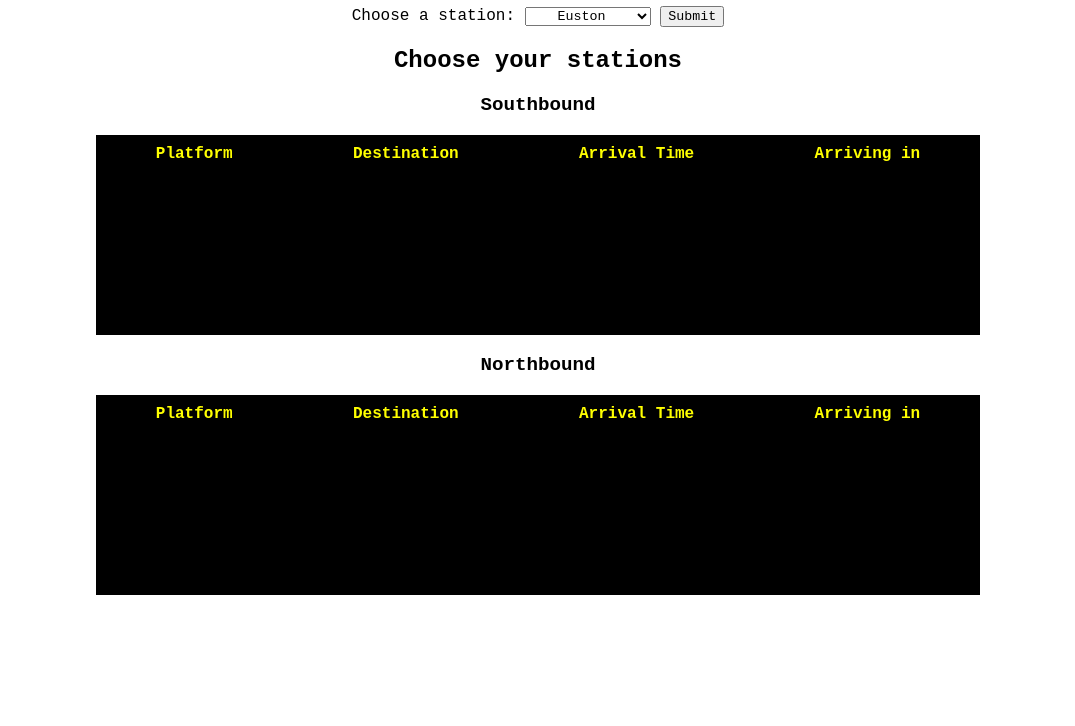
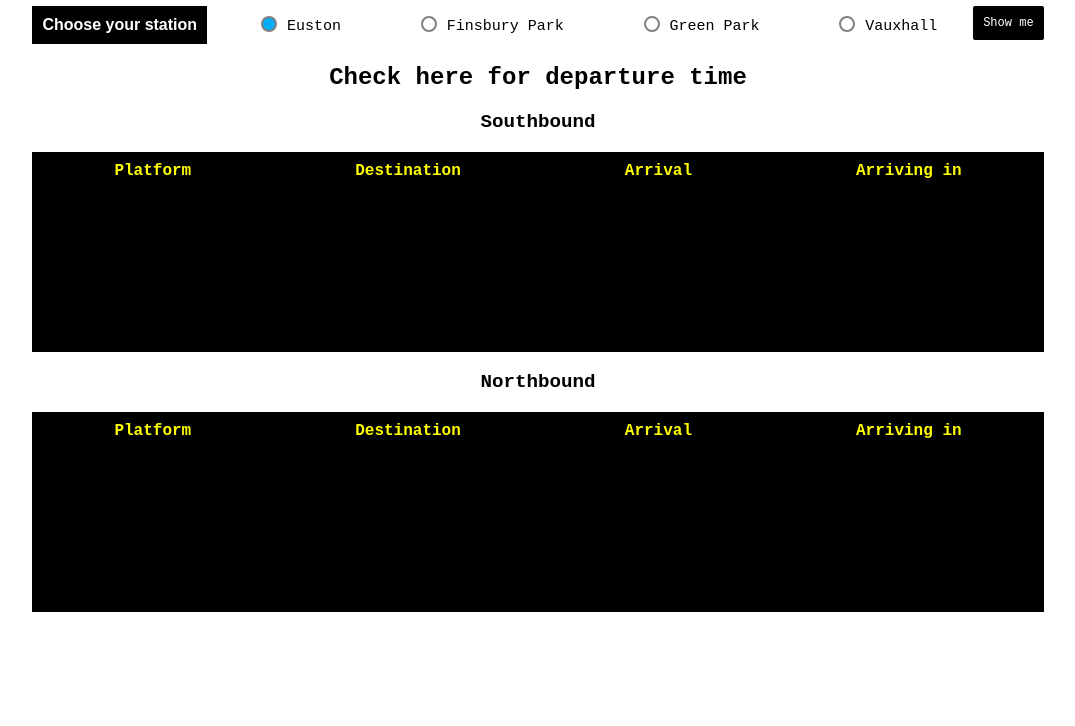
Before and after one commit to fac28/trainspotting-api, a plain HTML site: page tfl.html in a window 1280 px wide. Shown: the part 74-800 px from the top of the page, without its empty margins (102-1177 px from the left). Drawn offline with Linux system fonts and the light colour scheme; a web font is replaced by a local one.

Commit message:
styles updates

```diff
--- a/css/tfl.css
+++ b/css/tfl.css
@@ -18,7 +18,7 @@ h3 {
 
 table {
   margin: auto;
-  width: 70%;
+  width: 80%;
   table-layout: fixed;
   text-align: center;
   background-color: black;
@@ -35,7 +35,10 @@ th, td {
   flex-grow: 1;
   font-weight: bold;
   padding: 10px;
-  overflow: scroll
+  overflow: scroll;
+  word-break: break-word;
+  word-wrap: break-word;
+  font-size: 0.8 rem;
 }
 
 th {
@@ -50,3 +53,92 @@ td {
 tbody tr:not(:has(td:empty)):hover {
   background-color: rgba(255, 248, 39, 0.563);
 }
+
+.destination-name {
+  display: inline-block;
+  max-width: 80%;
+  overflow: hidden;
+  text-overflow: ellipsis;
+  word-wrap: break-word;
+  max-height: 2.4em;
+}
+
+.hide-on-small-screen {
+  display: block;
+}
+
+input[type="radio"] {
+  display: none;
+}
+
+.radio-button {
+  display: inline-block;
+  width: 16px;
+  height: 16px;
+  border-radius: 50%;
+  border: 2px solid grey;
+  margin-right: 10px;
+  position: relative;
+  top: 2px;
+}
+
+input[type="radio"]:checked + label .radio-button {
+  background-color: #03adf5;
+}
+
+input[type="radio"] + label {
+  font-size: 15px;
+  color: #000;
+  padding-left: 28px;
+  cursor: pointer;
+}
+
+.submit-button:hover {
+  background-color: #333;
+}
+
+.tube-form {
+  max-width: 80%;
+  margin: 0 auto;
+  display:flex;
+}
+
+.radio-group {
+  text-align: center;
+  margin: 0 auto;
+  display: flex;
+  flex-direction: row;
+  flex-wrap: wrap;
+  justify-content: space-evenly;
+  align-items: center;
+}
+
+.form-label {
+  font-family: Arial, sans-serif;
+  font-size: 16px;
+  color: #FFF;
+  background-color: #000;
+  padding: 10px;
+  margin: 0;
+}
+
+.submit-button {
+  padding: 10px;
+  font-size: 12px;
+  color: #FFF;
+  background-color: #000;
+  border: none;
+  border-radius: 2px;
+  cursor: pointer;
+  margin-left: 10px;
+}
+
+.submit-button:hover {
+  background-color: #333;
+}
+
+@media screen and (max-width: 600px) {
+  .hide-on-small-screen {
+    display: none;
+  }
+}
--- a/js/tfl.js
+++ b/js/tfl.js
@@ -10,6 +10,7 @@ const stationNames = {
   "Euston Station": "940GZZLUEUS",
   "Finsbury Park Station": "940GZZLUFPK",
   "Vauxhall Station": "940GZZLUVXL",
+  "Green Park Station": "940GZZLUGPK"
 };
 
 function getDepartureTimes(station = "Finsbury Park") {
@@ -169,7 +170,12 @@ function populateTable(array, direction) {
         !["direction", "timeToStationMinutes", "stationName"].includes(key)
       ) {
         const cell = document.createElement("td");
-        cell.textContent = item[key];
+
+        if (key === "ArrivalTime") {
+          // Hide the cell for smaller screens
+          cell.classList.add("hide-on-small-screen");
+        }
+        cell.textContent = item[key]
         row.appendChild(cell);
       }
     }
@@ -180,7 +186,8 @@ function populateTable(array, direction) {
 
 function handleSubmit(event) {
   event.preventDefault();
-  const station = document.querySelector("#station").value;
+  const station = document.querySelector('input[name="station"]:checked').value;
+
   console.log("user selected: ", station);
 
   getDepartureTimes(station);
@@ -194,7 +201,7 @@ function clearTable(tableBody) {
     tableBody.firstChild.remove();
   }
 
-  let stationName = document.querySelector("#station").value;
+  let stationName = document.querySelector('input[name="station"]:checked').value;;
 
   stationNameElement.textContent = stationName;
 }
--- a/tfl.html
+++ b/tfl.html
@@ -11,23 +11,41 @@
     <link href="https://fonts.googleapis.com/css2?family=Azeret+Mono:wght@500&display=swap" rel="stylesheet">
   </head>
   <body>
-    <h1>Departure Times</h1>
+    <h1>Victoria Line</h1>
 
-    <form>
-      <label for="station">Choose a station:</label>
-      <select id="station">
-        <option value="Euston Station">Euston</option>
-        <option value="Finsbury Park Station">Finsbury Park</option>
-        <option value="Vauxhall Station">Vauxhall</option>
-      </select>
-      <input type="submit" value="Submit">
+    <form class="tube-form">
+      <h2 class="form-label">Choose your station</h2>
+
+      <div class="radio-group">
+        <input type="radio" id="euston" name="station" value="Euston Station" checked>
+        <label for="euston"><span class="radio-button"></span>Euston</label>
+      </div>
+
+      <div class="radio-group">
+        <input type="radio" id="finsbury-park" name="station" value="Finsbury Park Station">
+        <label for="finsbury-park"><span class="radio-button"></span>Finsbury Park</label>
+      </div>
+
+      <div class="radio-group">
+        <input type="radio" id="green-park" name="station" value="Green Park Station">
+        <label for="green-park"><span class="radio-button"></span>Green Park</label>
+      </div>
+
+      <div class="radio-group">
+        <input type="radio" id="vauxhall" name="station" value="Vauxhall Station">
+        <label for="vauxhall"><span class="radio-button"></span>Vauxhall</label>
+      </div>
+
+      <div class="button-group">
+        <input type="submit" class="submit-button" value="Show me">
+      </div>
     </form>
 
 
 
 
 
-    <h2 id='station-name'>Choose your stations</h3>
+    <h2 id='station-name'>Check here for departure time</h3>
 
     <section id="departureInfo">
 
@@ -37,7 +55,7 @@
           <tr>
             <th>Platform</th>
             <th>Destination</th>
-            <th>Arrival Time</th>
+            <th class="hide-on-small-screen">Arrival</th>
             <th>Arriving in</th>
           </tr>
         </thead>
@@ -56,12 +74,10 @@
       <h3> Northbound</h2>
       <table id="outbound-table">
         <thead>
-          <tr>
-            <th>Platform</th>
+          <th>Platform</th>
             <th>Destination</th>
-            <th>Arrival Time</th>
+            <th class="hide-on-small-screen">Arrival</th>
             <th>Arriving in</th>
-          </tr>
         </thead>
         <tbody>
           <!-- Loop through the array and populate the table -->
```
